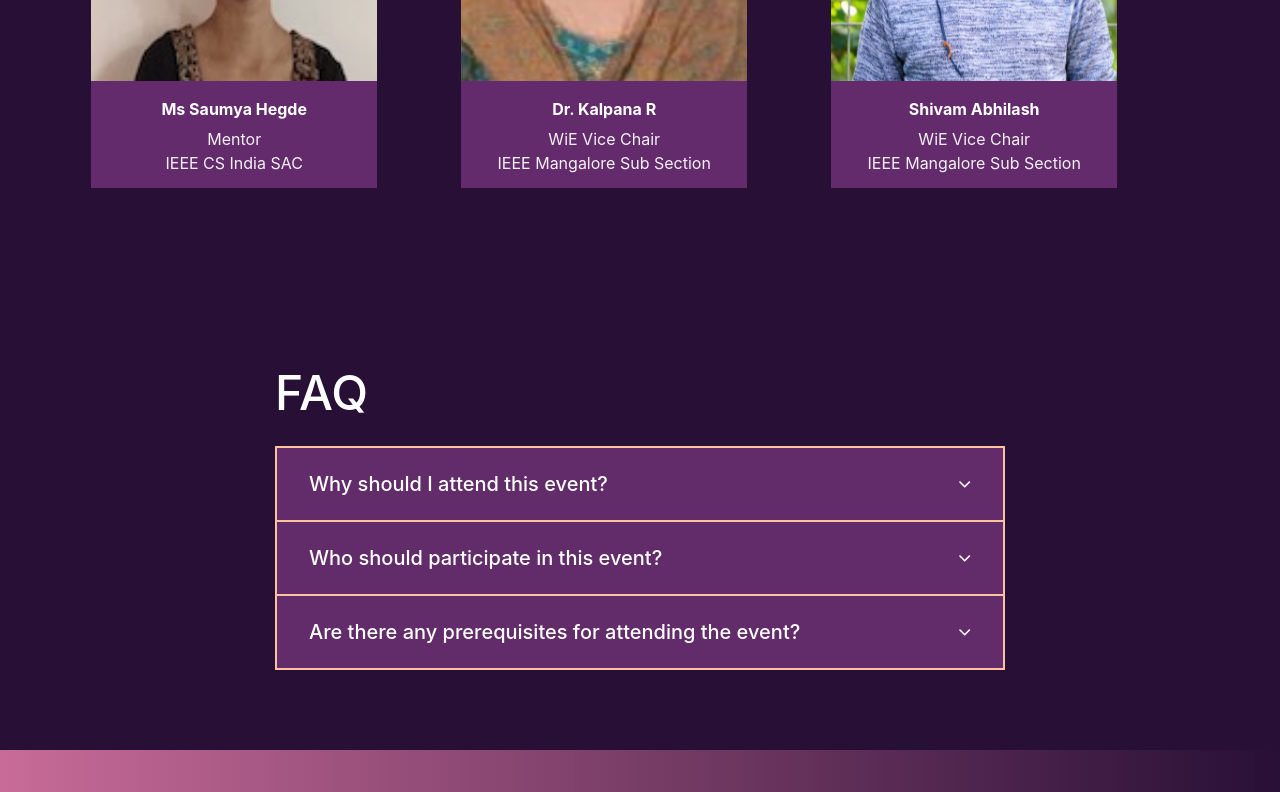
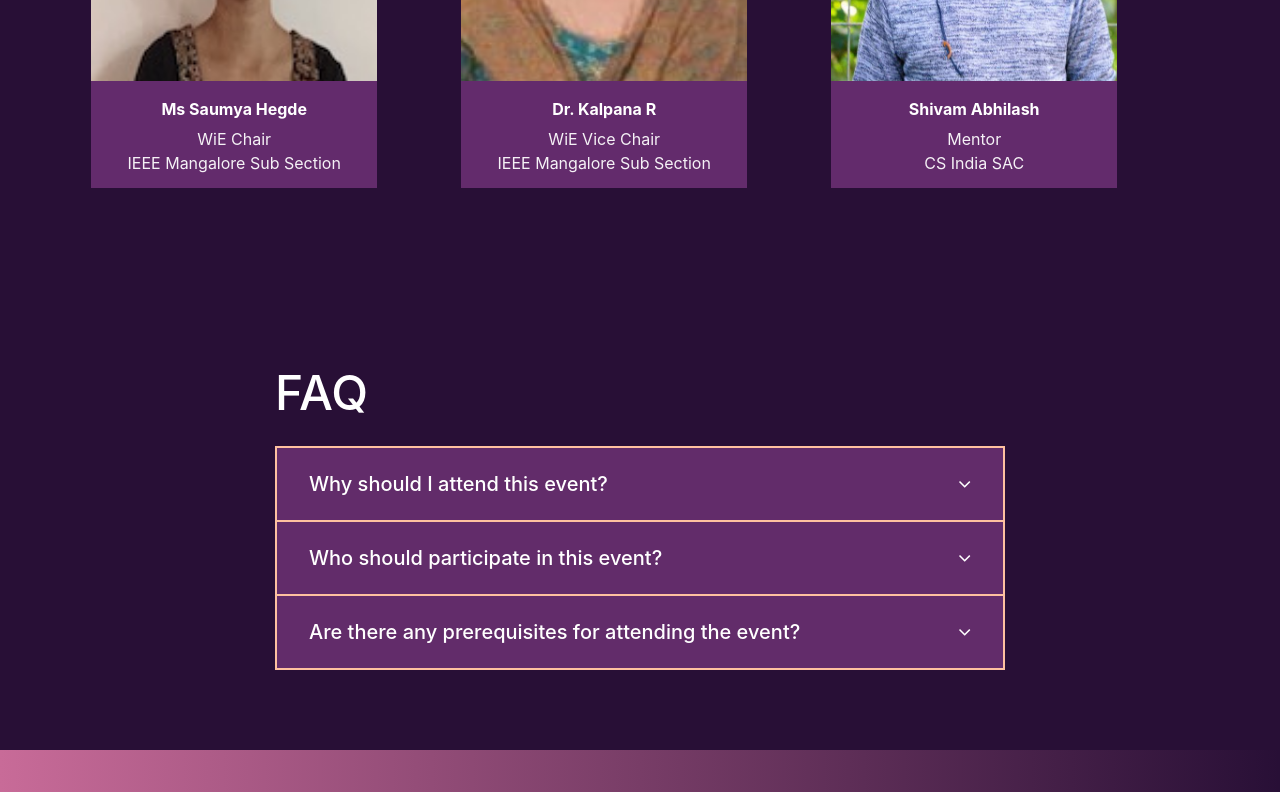
Before and after one commit to IEEE-NITK/WiT-Summit-2018, a plain HTML site: page index.html in a window 1280 px wide. Shown: the part 4260-5052 px from the top of the page. Drawn offline with nearby package versions, Linux system fonts and the light colour scheme; some packages are replaced by stand-ins of ours; a script that the page names is missing.

Commit message:
Designation Changes Made:

```diff
--- a/index.html
+++ b/index.html
@@ -979,7 +979,7 @@
             <div class="teamfac-card-body">
               <div class="teamfac-card-header">
                 <h5>Ms Saumya Hegde</h5>
-                <p class="text-faded">Mentor<br>IEEE CS India SAC</p>
+                <p class="text-faded">WiE Chair<br>IEEE Mangalore Sub Section</p>
               </div>
             </div>
           </div>
@@ -1003,7 +1003,7 @@
             <div class="teamfac-card-body">
               <div class="teamfac-card-header">
                 <h5>Shivam Abhilash</h5>
-                <p class="text-faded">WiE Vice Chair<br>IEEE Mangalore Sub Section</p>
+                <p class="text-faded">Mentor<br>CS India SAC</p>
               </div>
             </div>
           </div>
```
